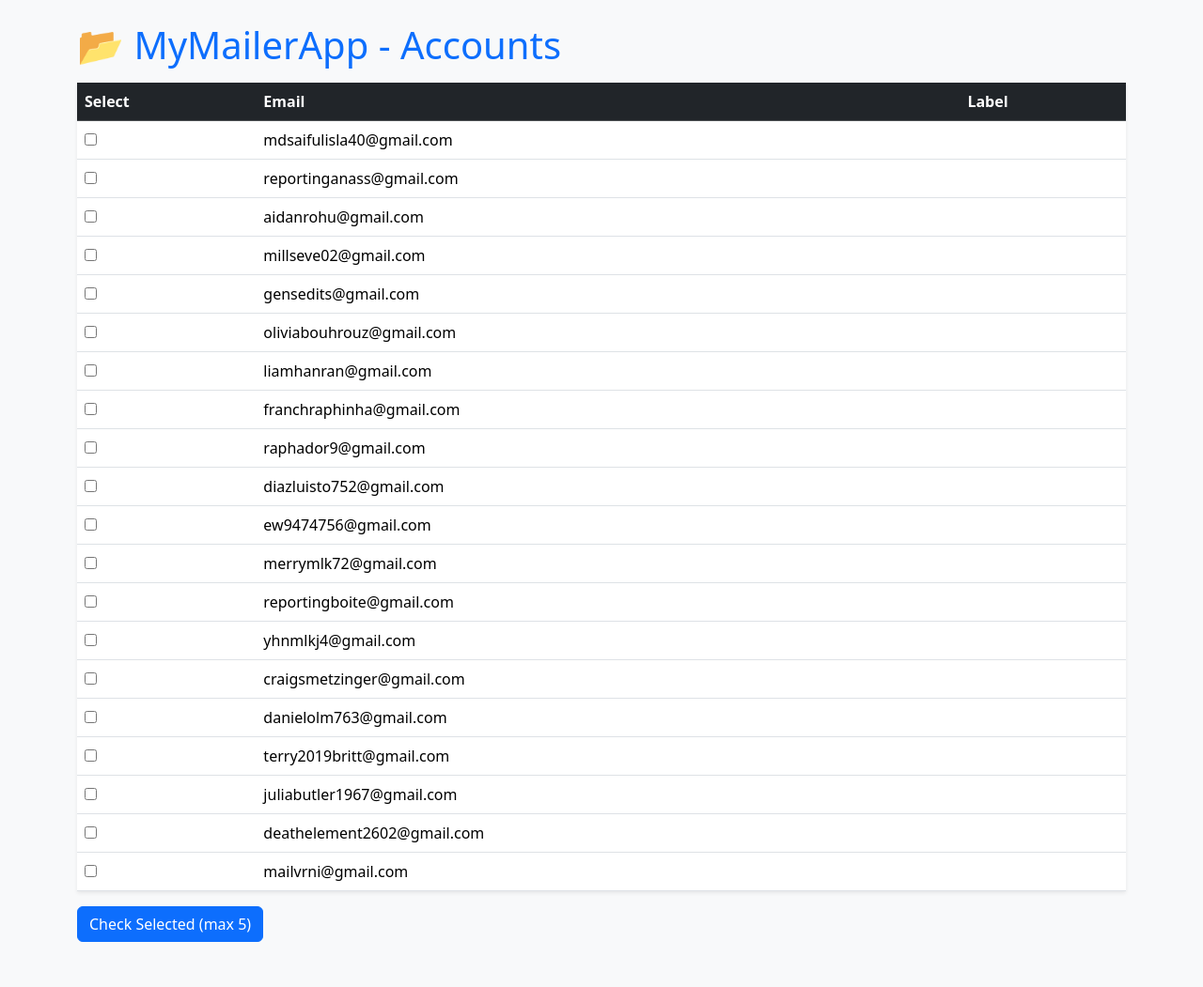
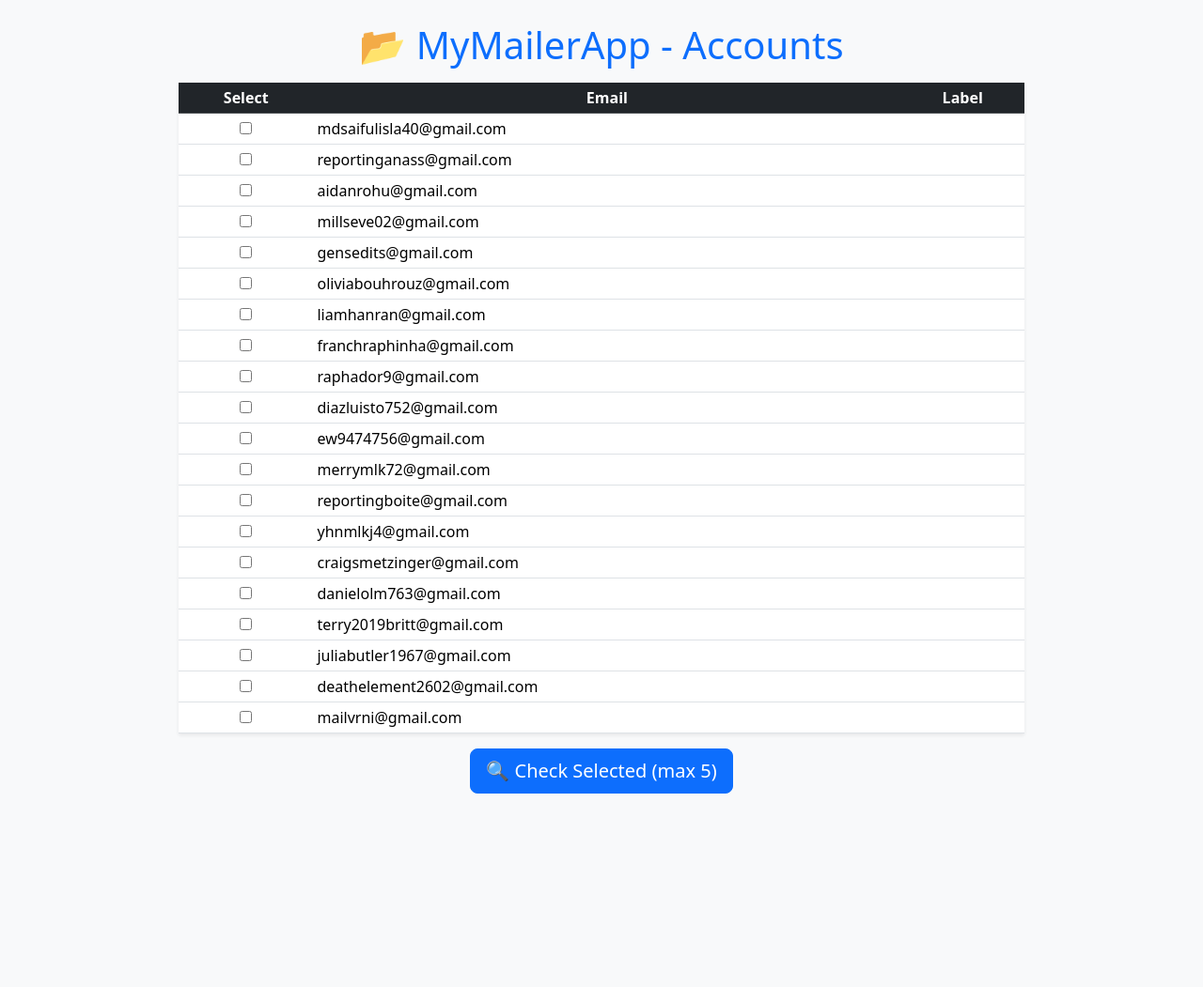
Before and after one commit to ayoubwrok123-png/Newgmss, a Flask app: page / in a window 1280 px wide. Shown: the whole page at 94% size. After the commit the page ends 845 px from the top, so only its background shows below. Run offline with Flask 3, Linux system fonts and the light colour scheme; data comes from the database, SQL or seed files in the repository.

Commit message:
Update index.html

```diff
--- a/templates/index.html
+++ b/templates/index.html
@@ -4,14 +4,20 @@
   <meta charset="utf-8">
   <title>MyMailerApp - Accounts</title>
   <link href="https://cdn.jsdelivr.net/npm/bootstrap@5.3.3/dist/css/bootstrap.min.css" rel="stylesheet">
+  <style>
+    body { background: #f8f9fa; }
+    .container-narrow { max-width: 900px; margin: auto; }
+    .results-card { margin-top: 20px; }
+    .list-group-item { font-size: 0.95rem; }
+  </style>
 </head>
-<body class="bg-light">
+<body>
 
-<div class="container py-4">
-  <h1 class="text-primary mb-3">📂 MyMailerApp - Accounts</h1>
+<div class="container-narrow py-4">
+  <h1 class="text-primary mb-3 text-center">📂 MyMailerApp - Accounts</h1>
 
-  <form id="multiForm">
-    <table class="table table-hover bg-white shadow-sm">
+  <form id="multiForm" class="mb-3">
+    <table class="table table-sm table-hover bg-white shadow-sm text-center align-middle">
       <thead class="table-dark">
         <tr><th>Select</th><th>Email</th><th>Label</th></tr>
       </thead>
@@ -19,16 +25,21 @@
       {% for id, email, label in accounts %}
         <tr>
           <td><input type="checkbox" name="acc" value="{{ id }}"></td>
-          <td>{{ email }}</td>
+          <td class="text-start">{{ email }}</td>
           <td>{{ label or '' }}</td>
         </tr>
       {% endfor %}
       </tbody>
     </table>
-    <button type="button" id="checkBtn" class="btn btn-primary">Check Selected (max 5)</button>
+    <div class="d-flex justify-content-center">
+      <button type="button" id="checkBtn" class="btn btn-primary btn-lg">
+        🔍 Check Selected (max 5)
+      </button>
+    </div>
   </form>
 
-  <div id="results" class="mt-4"></div>
+  <!-- Results directly under button -->
+  <div id="results"></div>
 </div>
 
 <script src="https://cdn.jsdelivr.net/npm/bootstrap@5.3.3/dist/js/bootstrap.bundle.min.js"></script>
@@ -39,7 +50,7 @@ document.getElementById("checkBtn").onclick = async () => {
   if (ids.length > 5) return alert("Max 5 accounts at once");
 
   document.getElementById("results").innerHTML =
-    "<div class='spinner-border text-primary'></div> Checking...";
+    "<div class='text-center mt-3'><div class='spinner-border text-primary'></div><p>Checking...</p></div>";
 
   let res = await fetch("/api/check_multi", {
     method: "POST",
@@ -50,24 +61,42 @@ document.getElementById("checkBtn").onclick = async () => {
 
   let out = "";
   for (let acc in data) {
-    out += `<div class="card mb-3 shadow-sm"><div class="card-body">`;
-    out += `<h5 class="card-title text-primary">📧 ${acc}</h5>`;
+    out += `
+    <div class="card shadow-sm results-card">
+      <div class="card-header bg-primary text-white">
+        📧 ${acc}
+      </div>
+      <div class="card-body">
+    `;
+
     let folders = data[acc];
     if (folders.error) {
       out += `<div class="alert alert-danger">${folders.error}</div>`;
     } else {
-      out += `<h6>Inbox</h6>`;
-      out += folders.INBOX.length ? `<ul class="list-group mb-2">` : `<p class="text-muted">No Inbox messages</p>`;
-      folders.INBOX.forEach(s => out += `<li class="list-group-item">${s}</li>`);
-      if (folders.INBOX.length) out += `</ul>`;
+      // Inbox
+      out += `<h6 class="text-success">Inbox</h6>`;
+      if (folders.INBOX.length) {
+        out += `<ul class="list-group mb-3">`;
+        folders.INBOX.forEach(s => out += `<li class="list-group-item">${s}</li>`);
+        out += `</ul>`;
+      } else {
+        out += `<p class="text-muted">No Inbox messages</p>`;
+      }
 
-      out += `<h6 class="mt-3">Spam</h6>`;
-      out += folders.SPAM.length ? `<ul class="list-group">` : `<p class="text-muted">No Spam messages</p>`;
-      folders.SPAM.forEach(s => out += `<li class="list-group-item">${s}</li>`);
-      if (folders.SPAM.length) out += `</ul>`;
+      // Spam
+      out += `<h6 class="text-danger">Spam</h6>`;
+      if (folders.SPAM.length) {
+        out += `<ul class="list-group">`;
+        folders.SPAM.forEach(s => out += `<li class="list-group-item">${s}</li>`);
+        out += `</ul>`;
+      } else {
+        out += `<p class="text-muted">No Spam messages</p>`;
+      }
     }
+
     out += "</div></div>";
   }
+
   document.getElementById("results").innerHTML = out;
 };
 </script>
```
